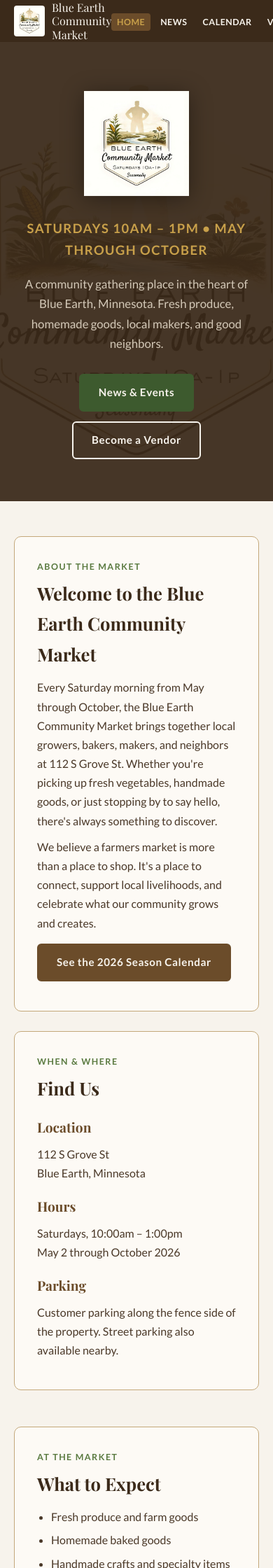
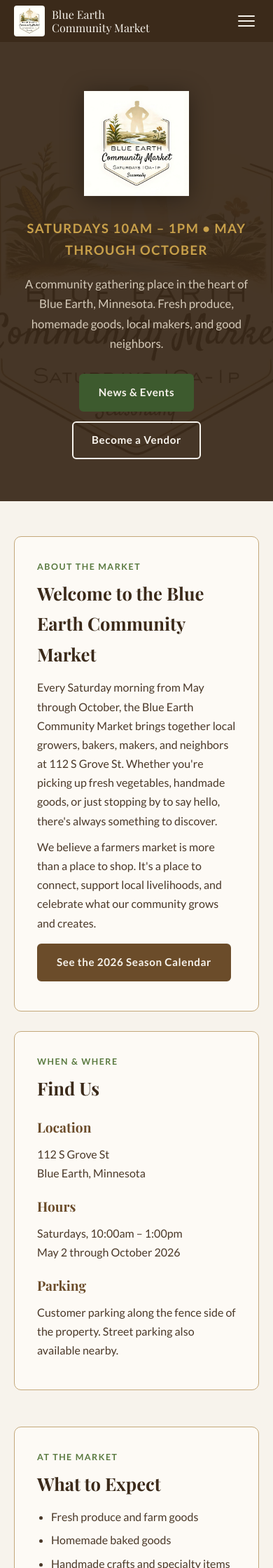
Before and after one commit to blueearthcommunitymarket/blueearthcommunitymarket.github.io, a Jekyll site: the page built from index.html, in a window 390 px wide. Shown: the top 2240 px of the page at 70% size. Built offline with Jekyll 4.4.1, drawn with Linux system fonts in a browser that asks for light colours; some web fonts are replaced.

Commit message:
Add mobile hamburger menu for nav

```diff
--- a/_layouts/default.html
+++ b/_layouts/default.html
@@ -528,11 +528,57 @@
             text-decoration: underline;
         }
 
+        /* HAMBURGER */
+        .nav-toggle {
+            display: none;
+            flex-direction: column;
+            gap: 5px;
+            background: none;
+            border: none;
+            cursor: pointer;
+            padding: 6px;
+        }
+
+        .nav-toggle span {
+            display: block;
+            width: 24px;
+            height: 2px;
+            background: var(--cream);
+            border-radius: 2px;
+            transition: all 0.2s;
+        }
+
         /* RESPONSIVE NAV */
         @media (max-width: 640px) {
+            .nav-toggle {
+                display: flex;
+            }
+
+            .nav-links {
+                display: none;
+                flex-direction: column;
+                position: absolute;
+                top: 60px;
+                left: 0;
+                right: 0;
+                background: var(--brown-dark);
+                padding: 12px 20px 20px;
+                gap: 4px;
+                z-index: 100;
+            }
+
+            .nav-links.open {
+                display: flex;
+            }
+
             .nav-links a {
-                font-size: 0.78rem;
-                padding: 5px 8px;
+                font-size: 0.95rem;
+                padding: 10px 14px;
+                border-radius: 4px;
+            }
+
+            .site-nav {
+                position: relative;
             }
 
             .hero h1 {
@@ -553,6 +599,9 @@
                 <img src="/assets/logo.jpg" alt="Blue Earth Community Market logo">
                 <span class="nav-logo-text">Blue Earth<br>Community Market</span>
             </a>
+            <button class="nav-toggle" aria-label="Toggle menu" onclick="this.nextElementSibling.classList.toggle('open')">
+                <span></span><span></span><span></span>
+            </button>
             <ul class="nav-links">
                 <li><a href="/" {% if page.url == '/' %}class="active"{% endif %}>Home</a></li>
                 <li><a href="/news/" {% if page.url contains '/news' %}class="active"{% endif %}>News</a></li>
```
